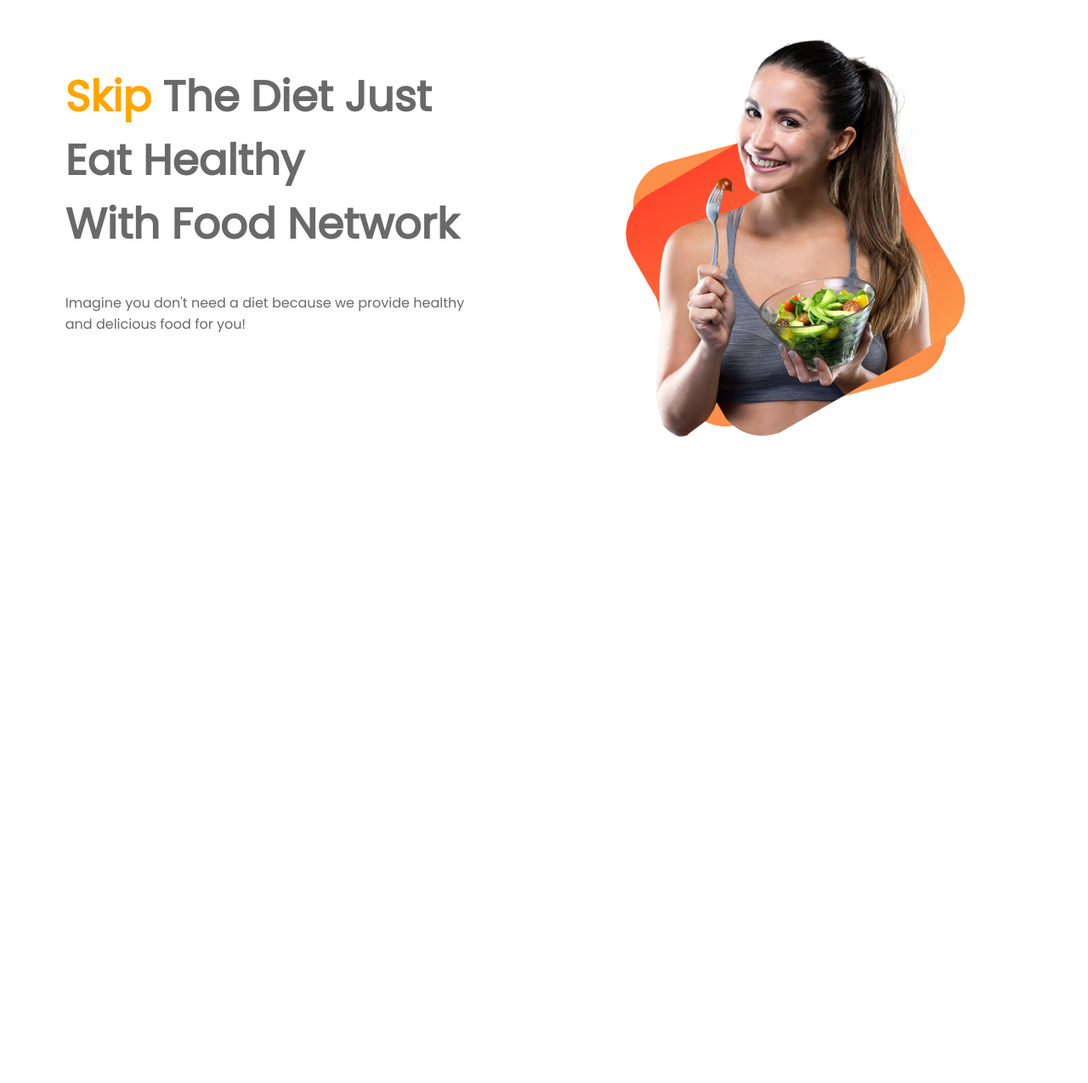
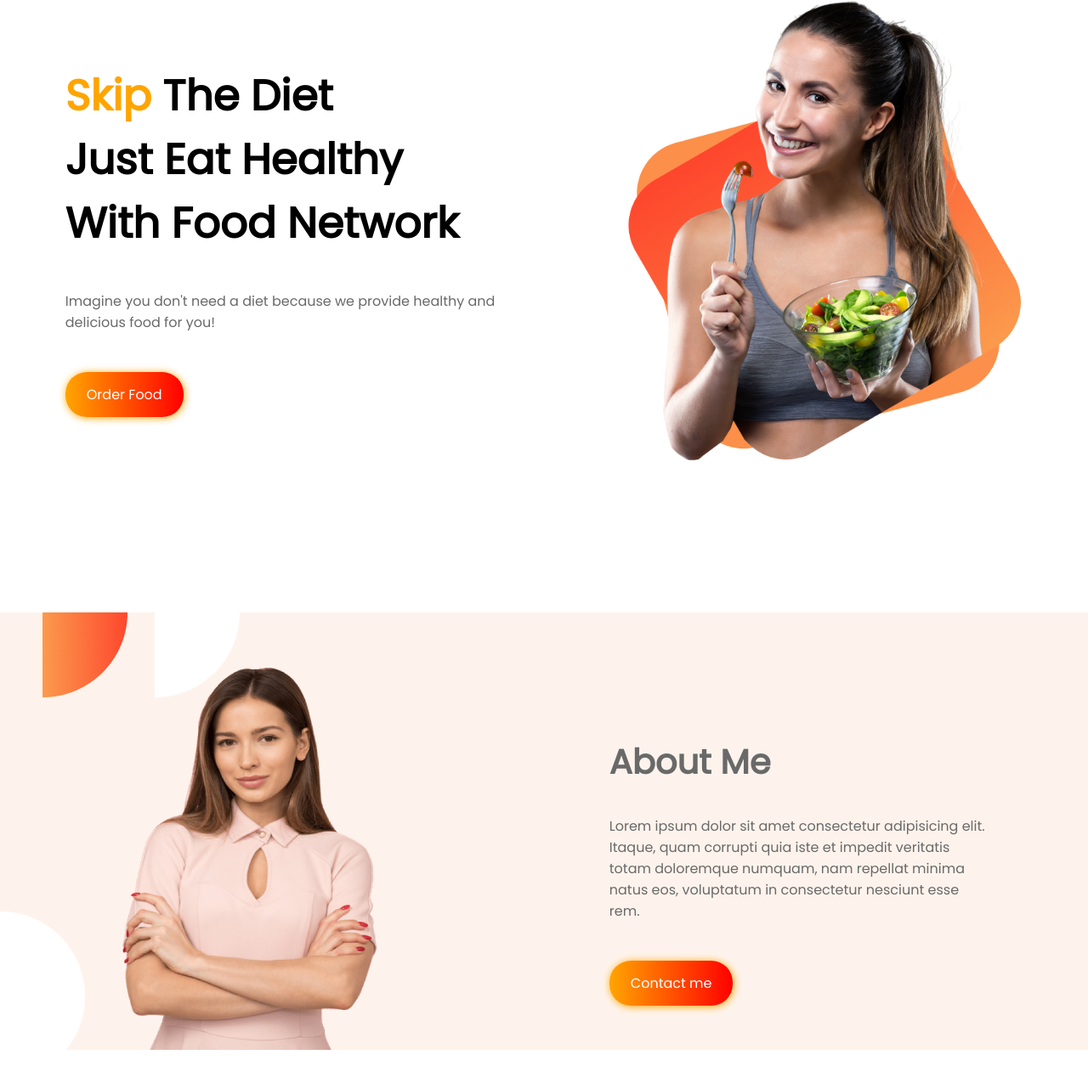
Before and after one commit to Tasfiq-Mahmud/assignment-1, a plain HTML site: page index.html in a window 1280 px wide. Shown: the part 41-1316 px from the top of the page at 85% size. Before the commit the page ends 807 px from the top, so only its background shows below. Drawn offline with Linux system fonts and the light colour scheme.

Commit message:
second section added

```diff
--- a/index.html
+++ b/index.html
@@ -12,15 +12,29 @@
 
 </head>
 <body>
-    <section class='flexible-container'>
-        <div class="half-width">
-            <h1><span class="orange-text">Skip</span> The Diet
+    <section class="flexible-container">
+        <div id="padding-text" class=" half-width">
+            <h1><span class="orange-text">Skip</span> The Diet<br/>
                 Just Eat Healthy<br/>
                 With Food Network</h1>
             <p>Imagine you don't need a diet because we provide healthy and delicious food for you!</p>
+
+            <a class="link-button" target="_blank" href="https://github.com/Tasfiq-Mahmud/assignment-1">Order Food</a>
         </div>
         <div class="half-width">
-            <img src="images/female/Group 8425.png" alt="">
+            <img id="first-img" src="images/female/Group 8425.png" alt="">
+        </div>
+    </section>
+    <section class="bgbanner flexible-container">
+        <div class="half-width">
+            <img id="second-img" src="images/female/Person Image.png" alt="">
+        </div>
+        <div class="half-width">
+            <div id="second-text">
+                <h2>About Me</h2>
+                <p>Lorem ipsum dolor sit amet consectetur adipisicing elit. Itaque, quam corrupti quia iste et impedit veritatis totam doloremque numquam, nam repellat minima natus eos, voluptatum in consectetur nesciunt esse rem.</p>
+                <a class="link-button" target="_blank" href="https://github.com/Tasfiq-Mahmud/practice-portfolio/blob/main/style.css">Contact me</a>
+            </div>
         </div>
     </section>
 </body>
--- a/style.css
+++ b/style.css
@@ -1,10 +1,13 @@
 body{
     font-family: 'Poppins', sans-serif;
-    color: dimgray;
     margin: 0;
 }
 h1{
     font-size: 50px;
+}
+h2{
+    font-size: 40px;
+    color: dimgray;
 }
 .flexible-container{
     display: flex;
@@ -15,8 +18,41 @@
 }
 .half-width{
     width: 50%;
-    padding: 6%;
+    padding-left: 6%;
 }
-.half-width img{
+#first-img{
     width: 90%;
+    margin-top: 30px;
 }
+.half-width p{
+    color: dimgray;
+    margin-bottom: 60px;
+}
+#padding-text{
+    padding-top: 75px;
+}
+.link-button{
+    text-decoration: none;
+    background-image: linear-gradient(to right,orange,red);
+    padding: 15px 25px;
+    margin-top: 30px;
+    border-radius: 25px;
+    color: white;
+    box-shadow: 1px 1px 10px orange;
+    position: relative;
+}
+.bgbanner{
+    background-image: url(images/shapes/7.png);
+    background-repeat: no-repeat;
+    height: 515px;
+}
+#second-img{
+    width: 300px;
+    height: 450px;
+    padding-left: 12%;
+    padding-top: 65px;
+}
+#second-text{
+    padding-right: 20%;
+    padding-top: 20%;
+}
```
Also changed, not shown: mikeyweb.jpg (deleted).
